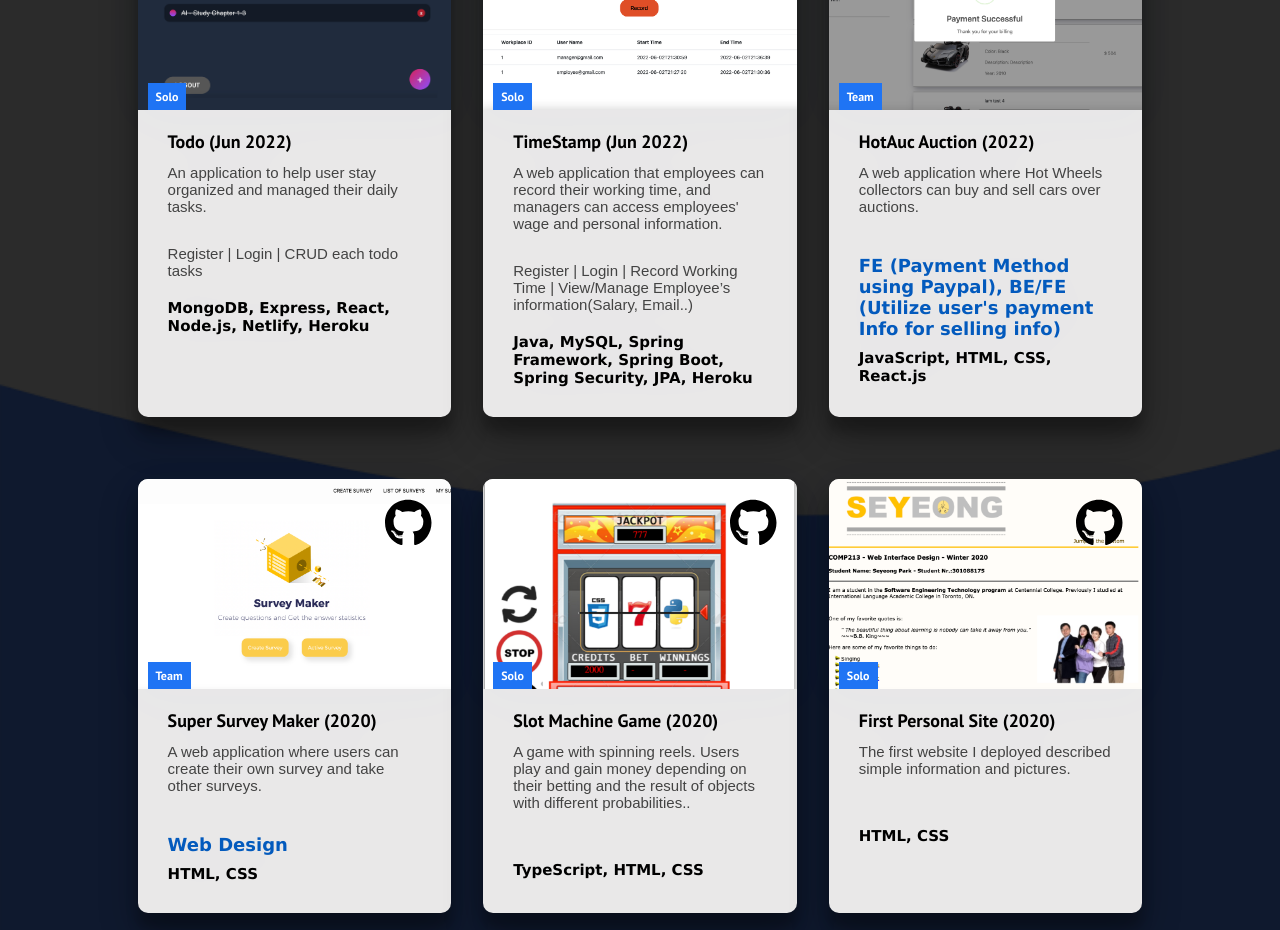
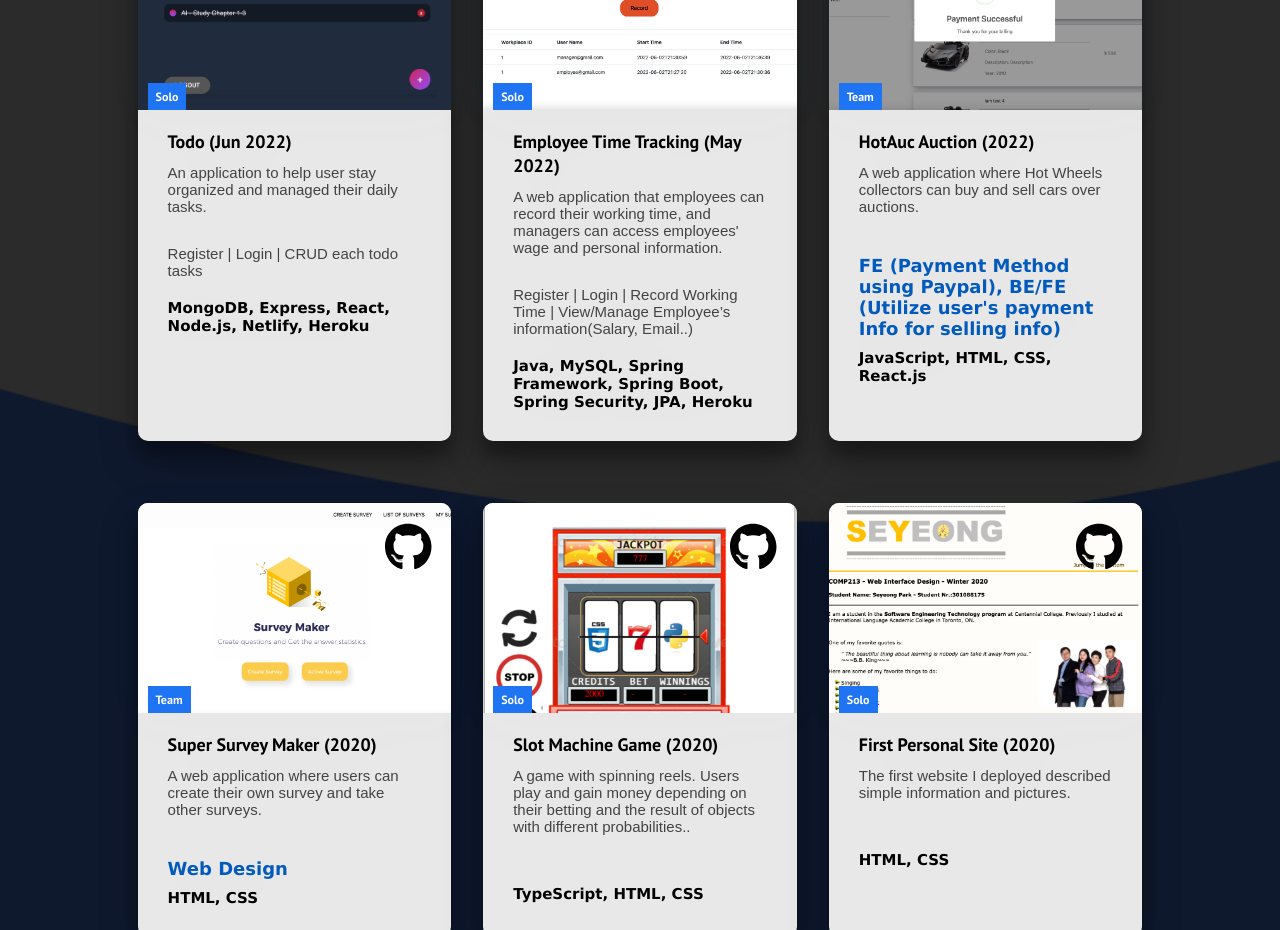
Before and after one commit to SeyeongPark/ReactWebsite, a React (Create React App) app: page / in a window 1280 px wide. Shown: the part 3400-4330 px from the top of the page. Built offline with nearby package versions, Linux system fonts and the light colour scheme.

Commit message:
fix typo mistake

```diff
--- a/src/components/ProjectCards.js
+++ b/src/components/ProjectCards.js
@@ -23,7 +23,7 @@
 
               <CardItem
                   src="images/TS-1.png"
-                  text = "TimeStamp (Jun 2022)"
+                  text = "Employee Time Tracking (May 2022)"
                   description = "A web application that employees can record their working time, and managers can access employees' wage and personal information."
                   detail = "Register | Login | Record Working Time | View/Manage Employee’s information(Salary, Email..)"
                   language = "Java, MySQL, Spring Framework, Spring Boot, Spring Security, JPA, Heroku"
```
